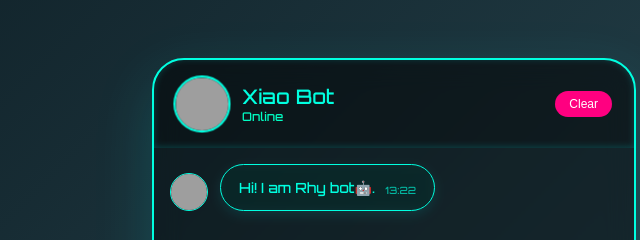
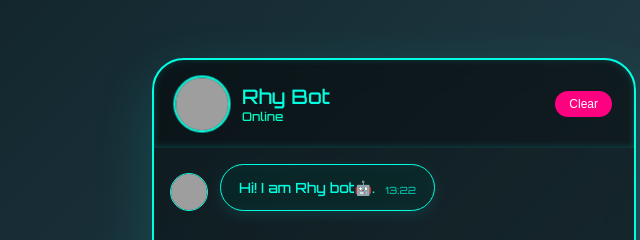
Before and after one commit to Ari2477/BOT-FOR-FUN, a plain HTML site: page index.html in a window 1280 px wide. Shown: the top 240 px of the page, 246-886 px from the left. Drawn offline with Linux system fonts and the light colour scheme; grey boxes are pictures that could not be loaded.

Commit message:
Rename bot title from 'Xiao Bot' to 'Rhy Bot'

```diff
--- a/index.html
+++ b/index.html
@@ -3,7 +3,7 @@
 <head>
 <meta charset="UTF-8" />
 <meta name="viewport" content="width=device-width, initial-scale=1.0" />
-<title>XIAO BOT WEBSITE</title>
+<title>RHY-SIMSIMI BOT WEBSITE</title>
 <style>
 @import url('https://fonts.googleapis.com/css2?family=Orbitron:wght@500&display=swap');
 
@@ -254,7 +254,7 @@ button.send-btn::before {
         <div class="chat-header-left">
             <img src="https://i.imgur.com/0j1P6nb.png" alt="Bot Avatar" />
             <div>
-                <div class="title">Xiao Bot</div>
+                <div class="title">Rhy Bot</div>
                 <div class="status">Online</div>
             </div>
         </div>
```
